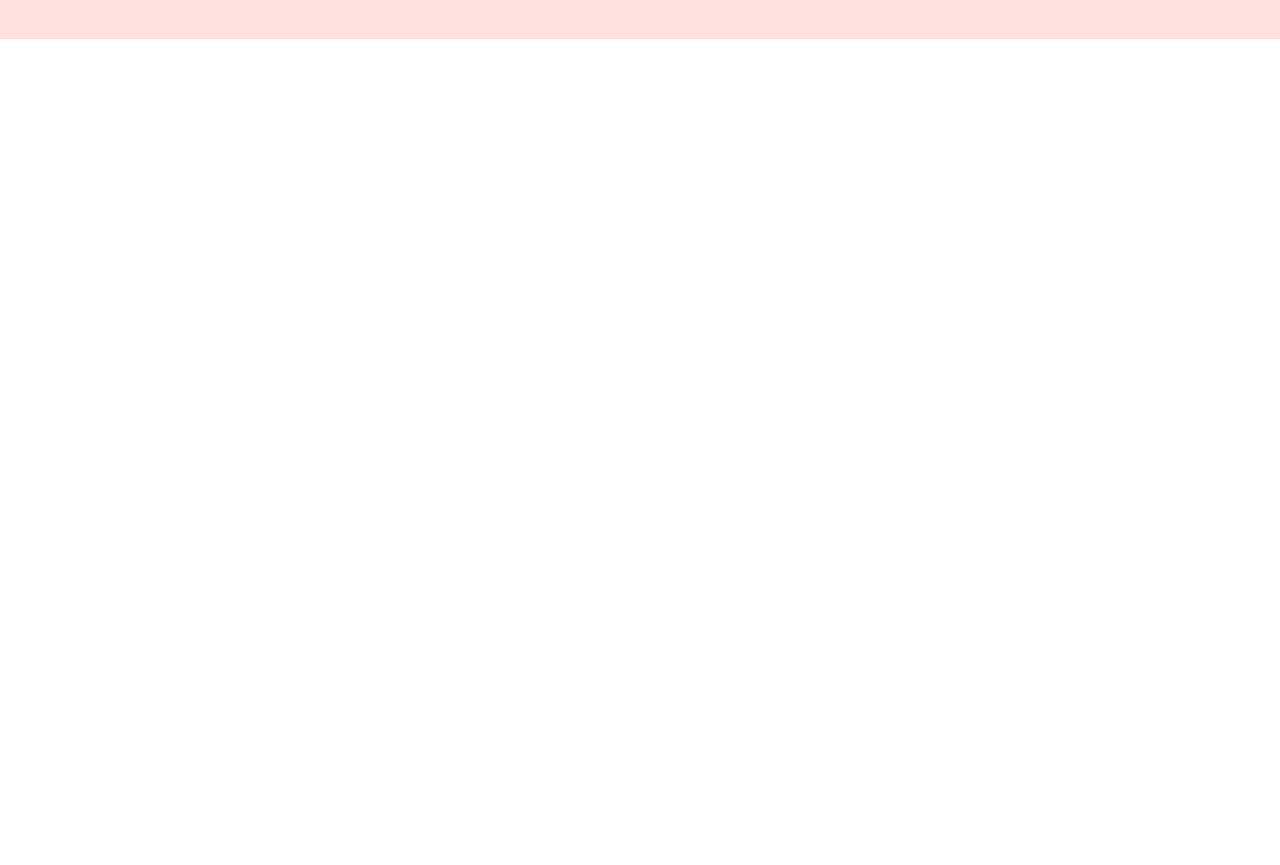
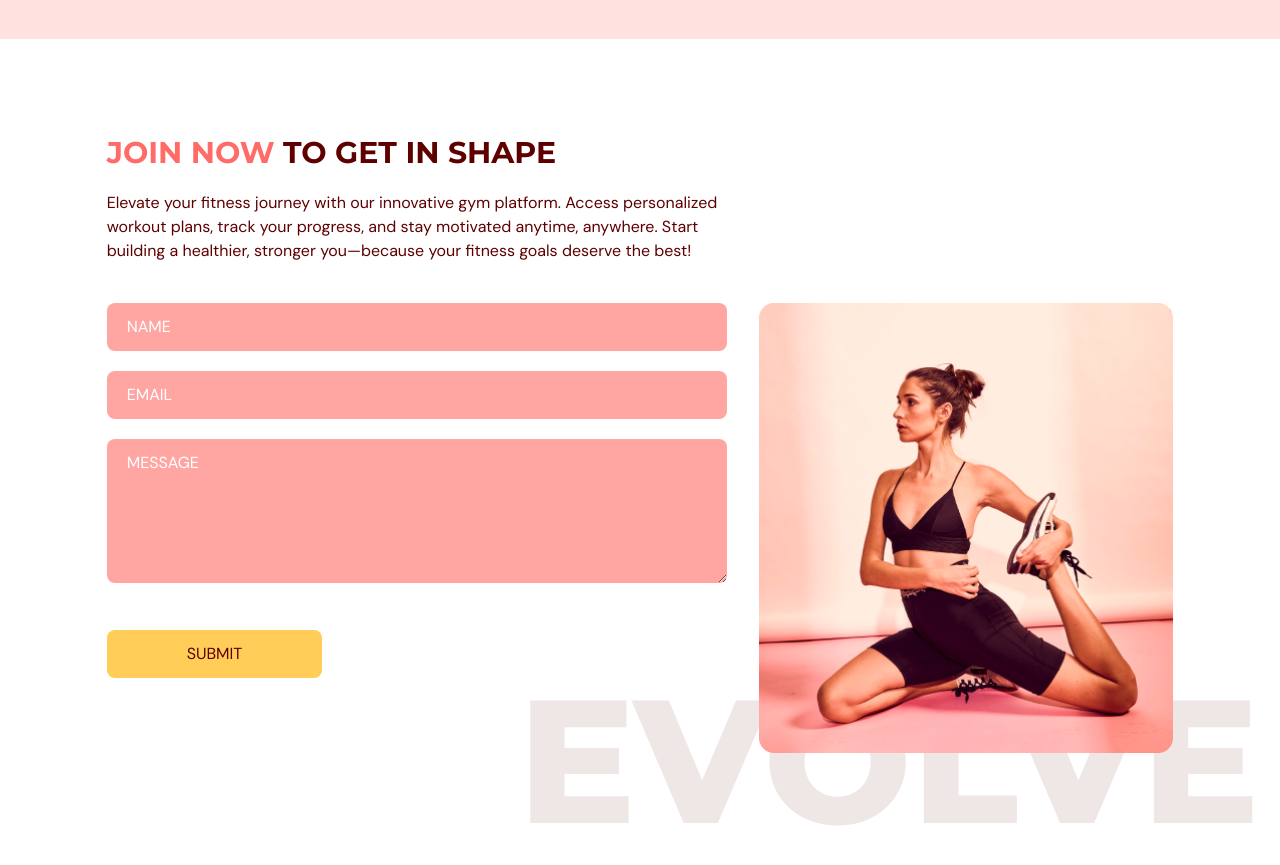
Before and after one commit to AminduBhashana/gym_react_typescript_application, a React (Vite) app: page / in a window 1280 px wide. Shown: the part 2820-3685 px from the top of the page. Before the commit the page ends 2859 px from the top, so only its background shows below. Built offline with nearby package versions, Linux system fonts and the light colour scheme.

Commit message:
ContactUs Section completed

```diff
--- a/package.json
+++ b/package.json
@@ -14,7 +14,8 @@
     "framer-motion": "^11.13.1",
     "react": "^18.3.1",
     "react-anchor-link-smooth-scroll": "^1.0.12",
-    "react-dom": "^18.3.1"
+    "react-dom": "^18.3.1",
+    "react-hook-form": "^7.54.1"
   },
   "devDependencies": {
     "@eslint/js": "^9.15.0",
--- a/src/App.tsx
+++ b/src/App.tsx
@@ -4,6 +4,7 @@
 import Home from "./scenes/home";
 import Benefits from "./scenes/benefits";
 import OurClasses from "./scenes/ourClasses";
+import ContactUs from "./scenes/contactUs";
 
 function App() {
   const [selectedPage,setSelectedPage] = useState<SelectedPage>(SelectedPage.Home);
@@ -31,6 +32,7 @@
       <Home setSelectedPage={setSelectedPage}/>
       <Benefits setSelectedPage={setSelectedPage}/>
       <OurClasses setSelectedPage={setSelectedPage} />
+      <ContactUs setSelectedPage={setSelectedPage}/>
     </div>
   )
 }
--- /dev/null
+++ b/src/scenes/contactUs/index.tsx
@@ -0,0 +1,152 @@
+import { SelectedPage } from "../../shared/types";
+import { motion } from "framer-motion";
+import ContactUsPageGraphic from '../../assets/ContactUsPageGraphic.png';
+import { useForm } from "react-hook-form";
+import HText from "../../shared/HText";
+import { error } from "console";
+
+type Props = {
+    setSelectedPage: (value: SelectedPage) => void;
+}
+
+const ContactUs = ({setSelectedPage}: Props) => {
+
+    const inputStyles = `mb-5 w-full rounded-lg bg-primary-300 px-5 py-3 placeholder-white`;
+
+    const {
+        register,
+        trigger,
+        formState: { errors }
+    } = useForm();
+
+    const onSubmit = async (e : any) => {
+        const isValid = await trigger();
+        if(!isValid){
+            e.preventDefault();
+        }
+    }
+
+  return (
+    <section
+        id="contactus"
+        className="mx-auto w-5/6 pt-24 pb-32"
+    >
+        <motion.div onViewportEnter={() => setSelectedPage(SelectedPage.ContactUs)} >
+            {/* HEADER  */}
+            <motion.div
+                className="md:w-3/5"
+                initial="hidden"
+                whileInView="visible"
+                viewport={{once: true, amount:0.5}}
+                transition={{duration:0.5}}
+                variants={{
+                    hidden : {opacity: 0, x: -50},
+                    visible : {opacity: 1, x: 0}
+                }}
+            >
+            <HText><span className="text-primary-500">JOIN NOW</span> TO GET IN SHAPE</HText>
+            <p className="my-5">
+            Elevate your fitness journey with our innovative gym platform. Access personalized workout plans, track your progress, and stay motivated anytime, anywhere. Start building a healthier, stronger you—because your fitness goals deserve the best!
+            </p>
+            </motion.div>
+            {/* FORM AND IMAGE */}
+            <div className="mt-10 justify-between gap-8 md:flex">
+                <motion.div
+                    className="mt-10 basis-3/5 md:mt-0"
+                    initial="hidden"
+                    whileInView="visible"
+                    viewport={{once: true, amount:0.5}}
+                    transition={{duration:0.5}}
+                    variants={{
+                        hidden : {opacity: 0, y: 50},
+                        visible : {opacity: 1, y: 0}
+                    }}
+                >
+                <form
+                    target="_blank"
+                    onSubmit={onSubmit}
+                    action="https://formsubmit.co/youremail@add.com"
+                    method="POST"
+                >
+                    <input
+                        className={inputStyles}
+                        type="text"
+                        placeholder="NAME"
+                        {...register("name",{
+                            required: true,
+                            maxLength: 100
+                        })}
+                    />
+                    {errors.name && (
+                        <p className="mt-1 text-primary-500">
+                            {errors.name.type === "required" && "This field is required."}
+                            {errors.name.type === "maxLength" && "Max length is 100 characters."}
+                        </p>
+                    )}
+
+                    <input
+                        className={inputStyles}
+                        type="text"
+                        placeholder="EMAIL"
+                        {...register("email",{
+                            required: true,
+                            pattern: /^[A-Z0-9._%+-]+@[A-Z0-9.-]+\.[A-Z]{2,}$/i,
+                        })}
+                    />
+                    {errors.email && (
+                        <p className="mt-1 text-primary-500">
+                            {errors.email.type === "required" && "This field is required."}
+                            {errors.email.type === "pattern" && "Invalid email address."}
+                        </p>
+                    )}
+
+                    <textarea
+                        className={inputStyles}
+                        rows={5}
+                        cols={50}
+                        placeholder="MESSAGE"
+                        {...register("message",{
+                            required: true,
+                            maxLength: 2000
+                        })}
+                    />
+                    {errors.message && (
+                        <p className="mt-1 text-primary-500">
+                            {errors.message.type === "required" && "This field is required."}
+                            {errors.message.type === "maxLength" && "Max length is 2000 characters."}
+                        </p>
+                    )}
+                    <button
+                        type="submit"
+                        className="mt-5 rounded-lg bg-secondary-400 px-20 py-3 transition duration-500 hover:text-white"
+                    >
+                        SUBMIT
+                    </button>
+                </form>
+                </motion.div>
+                <motion.div
+                    className="relative mt-16 basis-2/5 md:mt-0"
+                    initial="hidden"
+                    whileInView="visible"
+                    viewport={{once: true, amount:0.5}}
+                    transition={{delay:0.2 ,duration:0.5}}
+                    variants={{
+                        hidden : {opacity: 0, y: 50},
+                        visible : {opacity: 1, y: 0}
+                    }}
+                >
+                    <div className="md:before:content-evolvetext w-full before:absolute before:-bottom-20 before:-right-20 before:z-[-1]">
+                        <img
+                            className="w-full"
+                            alt="contact-us-page-graphic"
+                            src={ContactUsPageGraphic}
+                        />
+                    </div>
+                </motion.div>
+            </div>
+        </motion.div>
+    </section>
+  )
+}
+
+export default ContactUs
```
Also changed, not shown: 1 other file (tests, documents, lock files or other folders).
